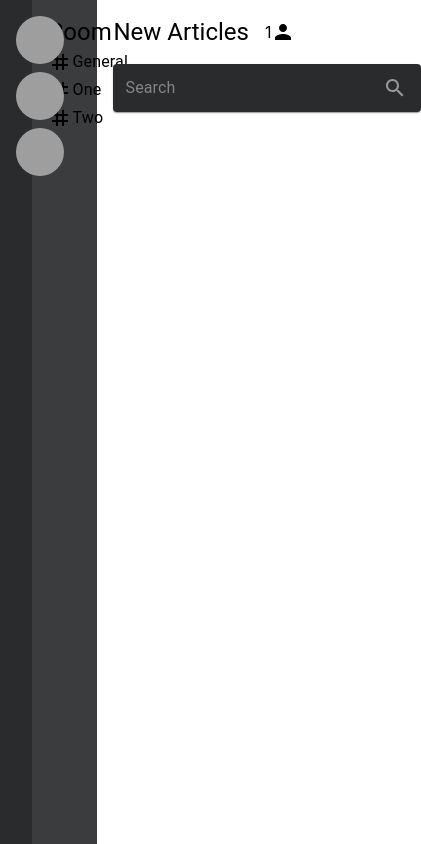
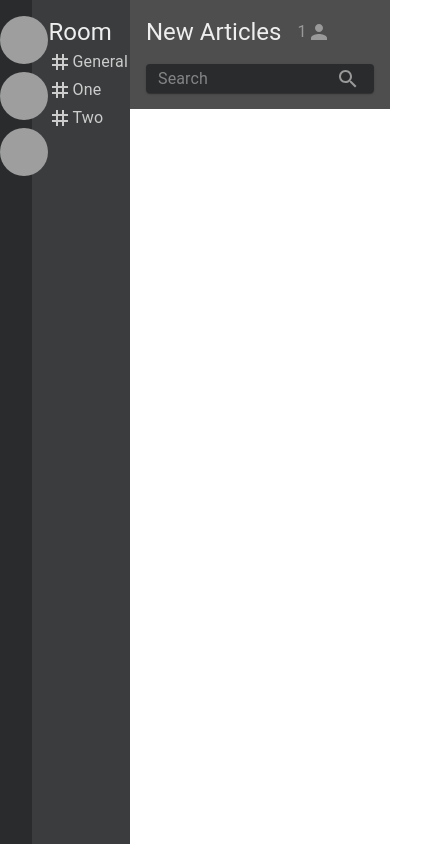
Before and after one commit to PBara7a/accord, a React (Create React App) app in the folder accord-client/: page / in a window 390 px wide. Shown: the whole page, 421 px wide, since content can reach past the window. Built offline with nearby package versions, Linux system fonts and the light colour scheme; grey boxes are pictures that could not be loaded.

Commit message:
Some styling and responsiveness

```diff
--- a/accord-client/src/App.js
+++ b/accord-client/src/App.js
@@ -6,13 +6,13 @@ import ServersBar from "./components/ServersBar";
 function App() {
   return (
     <Grid container height="100vh">
-      <Grid item xs={1}>
+      <Grid item xs={1} md={0.7} lg={0.5}>
         <ServersBar />
       </Grid>
-      <Grid item xs={2}>
+      <Grid item xs={3} md={2} lg={2}>
         <ChannelsBar />
       </Grid>
-      <Grid item xs={9}>
+      <Grid item xs={8} md={9.3} lg={9.5}>
         <Main />
       </Grid>
     </Grid>
--- a/accord-client/src/components/ChannelsBar.js
+++ b/accord-client/src/components/ChannelsBar.js
@@ -15,9 +15,9 @@ function ChannelsBar() {
       container
       direction="column"
       padding={2}
-      sx={{ height: "100%", background: "#3a3c3d" }}
+      sx={{ height: "100%", background: "#3a3c3d", color: "#ccc" }}
     >
-      <Typography variant="h5" component="h1">
+      <Typography variant="h5" component="h1" sx={{ color: "#eee" }}>
         Room
       </Typography>
 
--- a/accord-client/src/components/ChatHeader.js
+++ b/accord-client/src/components/ChatHeader.js
@@ -4,7 +4,7 @@ import UserCount from "./UserCount";
 
 function ChatHeader() {
   return (
-    <Grid container alignItems="center" gap={2}>
+    <Grid container alignItems="center" gap={2} sx={{ color: "#eee" }}>
       <Grid item>
         <Typography variant="h5" component="h2">
           New Articles
--- a/accord-client/src/components/Main.js
+++ b/accord-client/src/components/Main.js
@@ -3,7 +3,7 @@ import ChatHeader from "./ChatHeader";
 
 function Main() {
   return (
-    <Grid container padding={2}>
+    <Grid container padding={2} sx={{ background: "#4e4e4e" }}>
       <ChatHeader />
     </Grid>
   );
--- a/accord-client/src/components/SearchBar.js
+++ b/accord-client/src/components/SearchBar.js
@@ -10,7 +10,7 @@ function SearchBar() {
         p: "2px 4px",
         display: "flex",
         alignItems: "center",
-        width: 300,
+        height: 25,
       }}
     >
       <InputBase sx={{ ml: 1, flex: 1, color: "#fff" }} placeholder="Search" />
--- a/accord-client/src/components/ServersBar.js
+++ b/accord-client/src/components/ServersBar.js
@@ -21,7 +21,8 @@ function ServersBar() {
     <Grid
       container
       direction="column"
-      padding={2}
+      alignItems="center"
+      paddingY={2}
       gap={1}
       sx={{ height: "100%", background: "#292b2c" }}
     >
--- a/accord-client/src/components/UserCount.js
+++ b/accord-client/src/components/UserCount.js
@@ -1,12 +1,16 @@
-import { Grid } from "@mui/material";
+import { Grid, Typography } from "@mui/material";
 import PersonIcon from "@mui/icons-material/Person";
 
 function UserCount() {
   return (
-    <Grid container alignItems="center">
+    <Typography
+      variant="body1"
+      component="p"
+      sx={{ display: "flex", alignItems: "center", color: "#999" }}
+    >
       1
       <PersonIcon />
-    </Grid>
+    </Typography>
   );
 }
 
```
